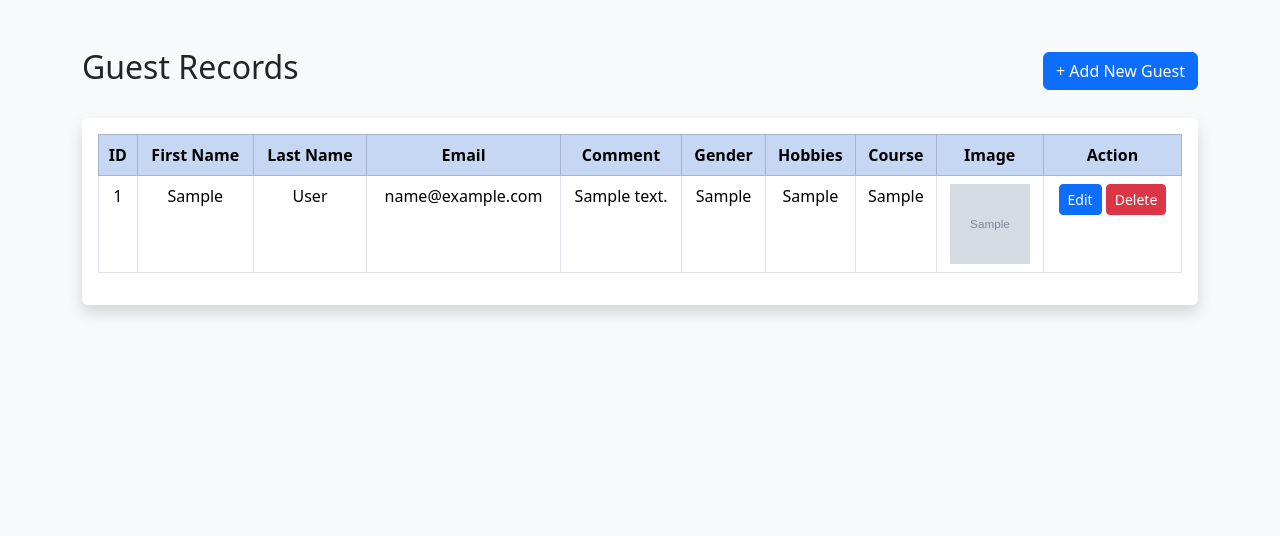
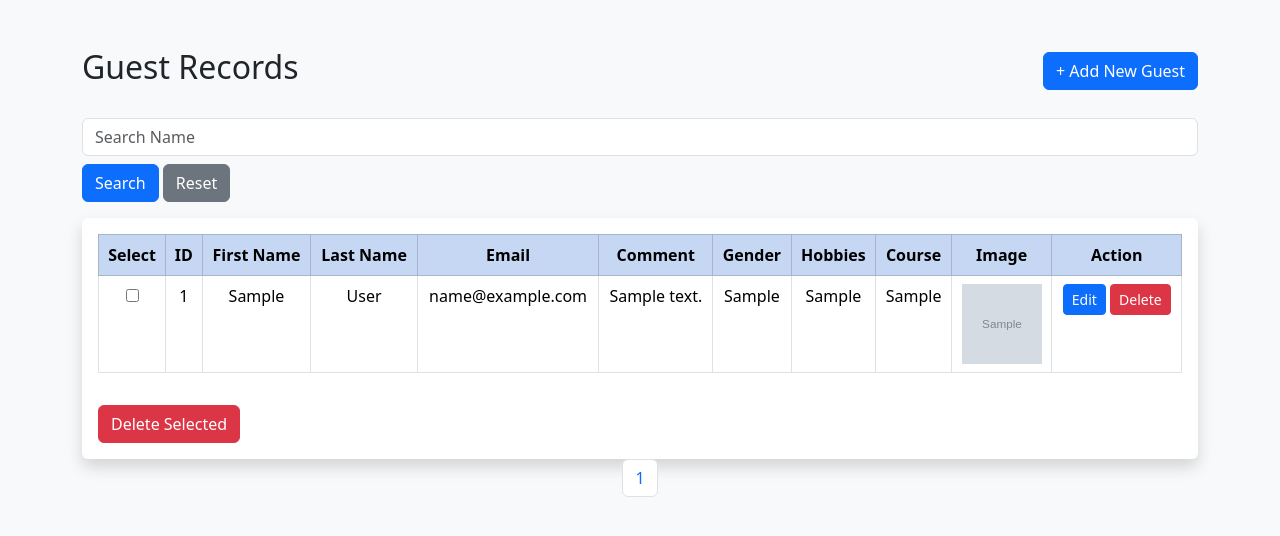
Before and after one commit to janvi-jain/guest_lab, a PHP site: page /view.php in a window 1280 px wide. Shown: the top 536 px of the page. Run offline with PHP 8.4, Linux system fonts and the light colour scheme; tables that the repository leaves empty or names only in its code hold one stand-in row (values such as "Sample post"); grey boxes marked "Sample" are stand-in pictures.

Commit message:
Advance Crud

```diff
--- a/view.php
+++ b/view.php
@@ -1,7 +1,32 @@
 <?php
 include 'db.php';
 
-$query = "SELECT * FROM guests";
+$search = "";
+if(isset($_GET['search'])){
+    $search = $_GET['search'];
+}
+
+$limit = 5;
+$page = 1;
+if(isset($_GET['page'])){
+    $page = $_GET['page'];
+}
+
+$offset = ($page - 1) * $limit;
+
+$countQuery = "SELECT * FROM guests
+WHERE firstname LIKE '%$search%'
+OR lastname LIKE '%$search%'";
+
+$countResult = mysqli_query($conn, $countQuery);
+$totalRecords = mysqli_num_rows($countResult);
+$totalPages = ceil($totalRecords / $limit);
+
+$query = "SELECT * FROM guests
+WHERE firstname LIKE '%$search%'
+OR lastname LIKE '%$search%'
+LIMIT $offset, $limit";
+
 $result = mysqli_query($conn, $query);
 ?>
 
@@ -23,13 +48,27 @@ $result = mysqli_query($conn, $query);
         <a href="index.php" class="btn btn-primary">+ Add New Guest</a>
     </div>
 
+     <form method="get" class="mb-3">
+
+        <input type="text" name="search"
+        class="form-control mb-2"
+        placeholder="Search Name"
+        value="<?php echo $search; ?>">
+
+        <button type="submit" class="btn btn-primary">Search</button>
+
+        <a href="view.php" class="btn btn-secondary">Reset</a>
+
+    </form>
+
     <div class="card shadow border-0">
         <div class="card-body">
-
+        <form method="post" action="delete.php">
             <div class="table-responsive">
                 <table class="table table-bordered table-striped table-hover text-center">
 
                     <tr class="table-primary">
+                        <th>Select</th>
                         <th>ID</th>
                         <th>First Name</th>
                         <th>Last Name</th>
@@ -48,6 +87,7 @@ $result = mysqli_query($conn, $query);
                     ?>
 
                     <tr>
+                        <td><input type="checkbox" name="ids[]" value="<?php echo $row['id']; ?>"></td>
                         <td><?php echo $row['id']; ?></td>
                         <td><?php echo $row['firstname']; ?></td>
                         <td><?php echo $row['lastname']; ?></td>
@@ -71,9 +111,52 @@ $result = mysqli_query($conn, $query);
 
                 </table>
             </div>
-
+            <button type="submit" name="delete" class="btn btn-danger mt-3">
+                Delete Selected
+            </button>
+        </form>
         </div>
     </div>
+    <nav>
+        <ul class="pagination justify-content-center">
+            <?php
+            if($page > 1){
+            ?>
+                <li class="page-item">
+                    <a class="page-link" href="?page=<?php echo $page - 1; ?>&search=<?php echo urlencode($search); ?>">
+                    Previous</a>
+                </li>
+            <?php
+            }
+            ?>
+
+            <?php
+            for($i = 1; $i <= $totalPages; $i++){
+            ?>
+                <li class="page-item">
+                    <a class="page-link" href="?page=<?php echo $i; ?>&search=<?php echo urlencode($search); ?>">
+                    <?php echo $i; ?></a>
+                </li>
+
+            <?php
+            }
+            ?>
+
+            <?php
+            if($page < $totalPages)
+            {
+            ?>
+                <li class="page-item">
+                    <a class="page-link"
+                    href="?page=<?php echo $page + 1; ?>&search=<?php echo urlencode($search); ?>">
+                    Next</a>
+                </li>
+            <?php
+            }
+            ?>
+
+        </ul>
+    </nav>
 
 </div>
 
```
Also changed, not shown: delete.php (+36 -1 lines), uploads/aakash.jfif (added), uploads/akkansh.jfif (added), uploads/jiya.jfif (added), uploads/karishma.jfif (added), uploads/mala.jfif (added), uploads/priya.jfif (added), uploads/puspa.jfif (added), uploads/riya.jfif (added), uploads/yogesh.jfif (added).
